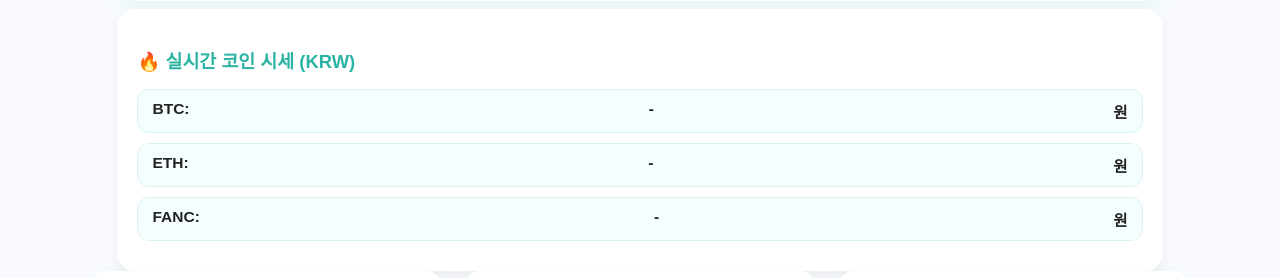
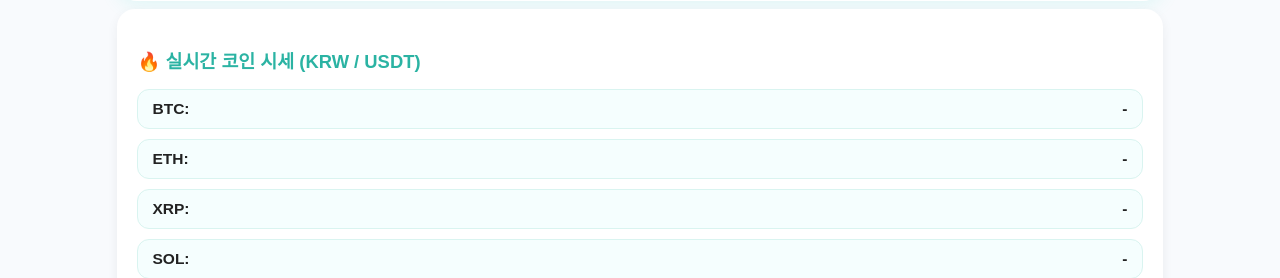
Before and after one commit to 1MinCoinLab/homepage, a Flask app: page / in a window 1280 px wide. Shown: the part 618-896 px from the top of the page. Run offline with Flask 3, Linux system fonts and the light colour scheme; some libraries are stand-ins or nearby versions.

Commit message:
Update index.html
실시간 코인 가격 입력

```diff
--- a/templates/index.html
+++ b/templates/index.html
@@ -53,25 +53,20 @@
             </div>
           </div>
 
-          <!-- 오른쪽: 코인 가격 -->
-          <div class="coin-box">
-            <h3>🔥 실시간 코인 시세 (KRW)</h3>
-            <div class="coin-card">
-              <strong>BTC:</strong> <span id="price-btc">-</span> 원
-            </div>
-            <div class="coin-card">
-              <strong>ETH:</strong> <span id="price-eth">-</span> 원
-            </div>
-            <div class="coin-card">
-              <strong>FANC:</strong> <span id="price-fanc">-</span> 원
-            </div>
+        <!-- 오른쪽: 코인 가격 -->
+        <div class="coin-box">
+          <h3>🔥 실시간 코인 시세 (KRW / USDT)</h3>
+          <div id="coin-price-list">
+            {% for coin in ['BTC','ETH','XRP','SOL','ADA','DOGE','DOT','AVAX','MATIC','LINK'] %}
+              <div class="coin-card">
+                <strong>{{ coin }}:</strong>
+                <span id="price-{{ coin.lower() }}">-</span>
+              </div>
+            {% endfor %}
           </div>
         </div>
+        </div>
 
-
-
-            </div>
-        </div>
         {% endif %}
         <div class="video-grid" id="videoGrid">
             {% for video in videos[1:] %}
```
